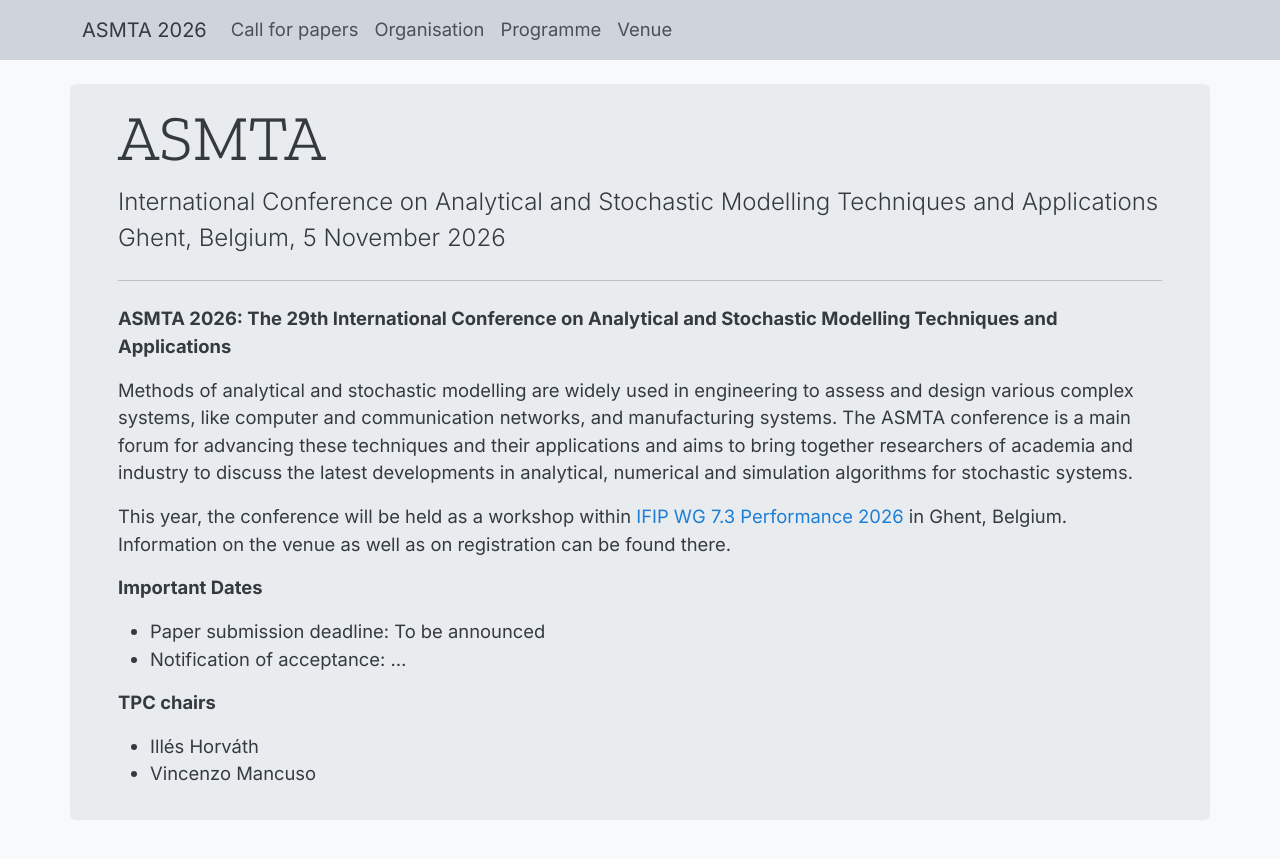
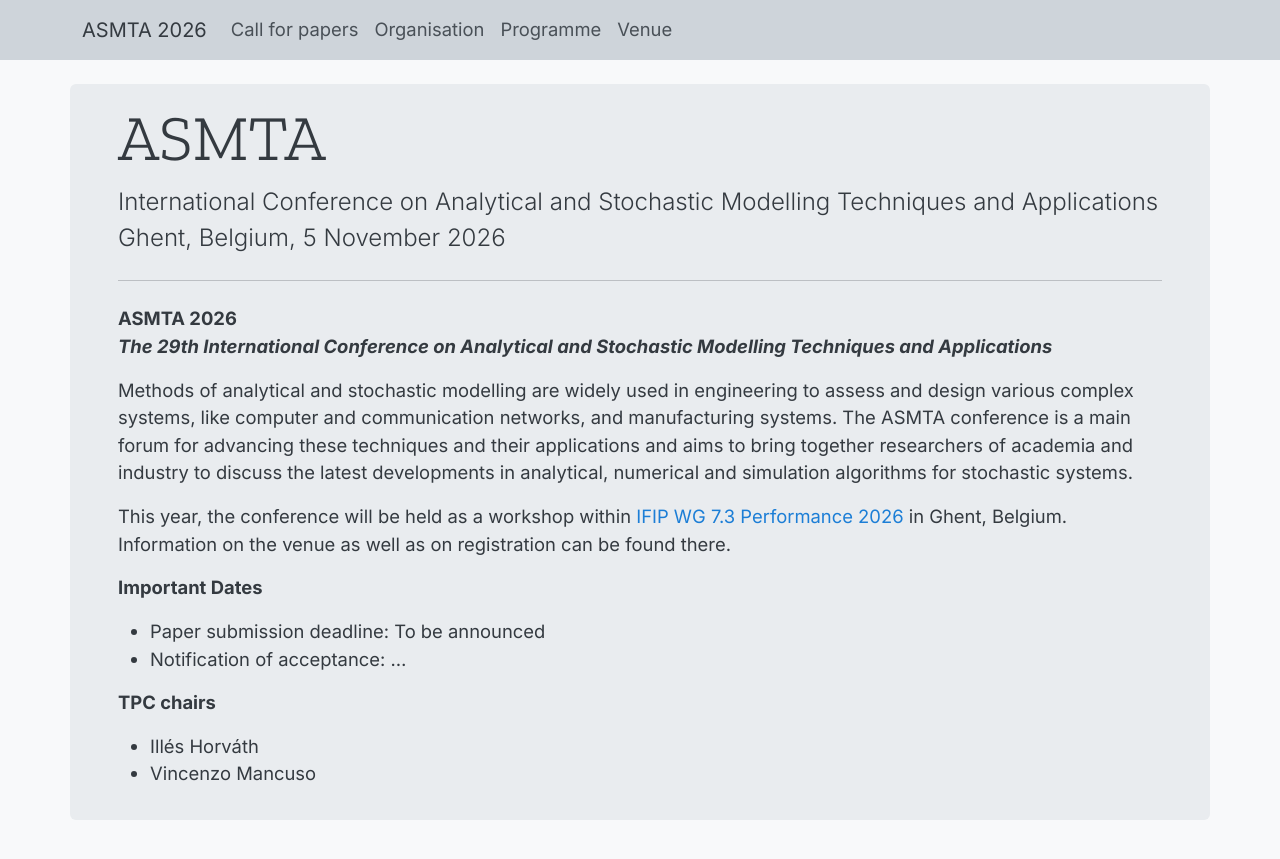
Before and after one commit to asmta/asmta.github.io, a Jekyll site: the page built from index.md, in a window 1280 px wide. Shown: the top 859 px of the page. Built offline with Jekyll 4.4.1, drawn with Linux system fonts in a browser that asks for light colours.

```diff
--- a/index.md
+++ b/index.md
@@ -3,7 +3,8 @@ title: ASMTA
 layout: index
 ---
 
-**ASMTA 2026: The 29th International Conference on Analytical and Stochastic Modelling Techniques and Applications**
+**ASMTA 2026**
+***The 29th International Conference on Analytical and Stochastic Modelling Techniques and Applications***
 
 Methods of analytical and stochastic modelling are widely used in
 engineering to assess and design various complex systems, like
```
